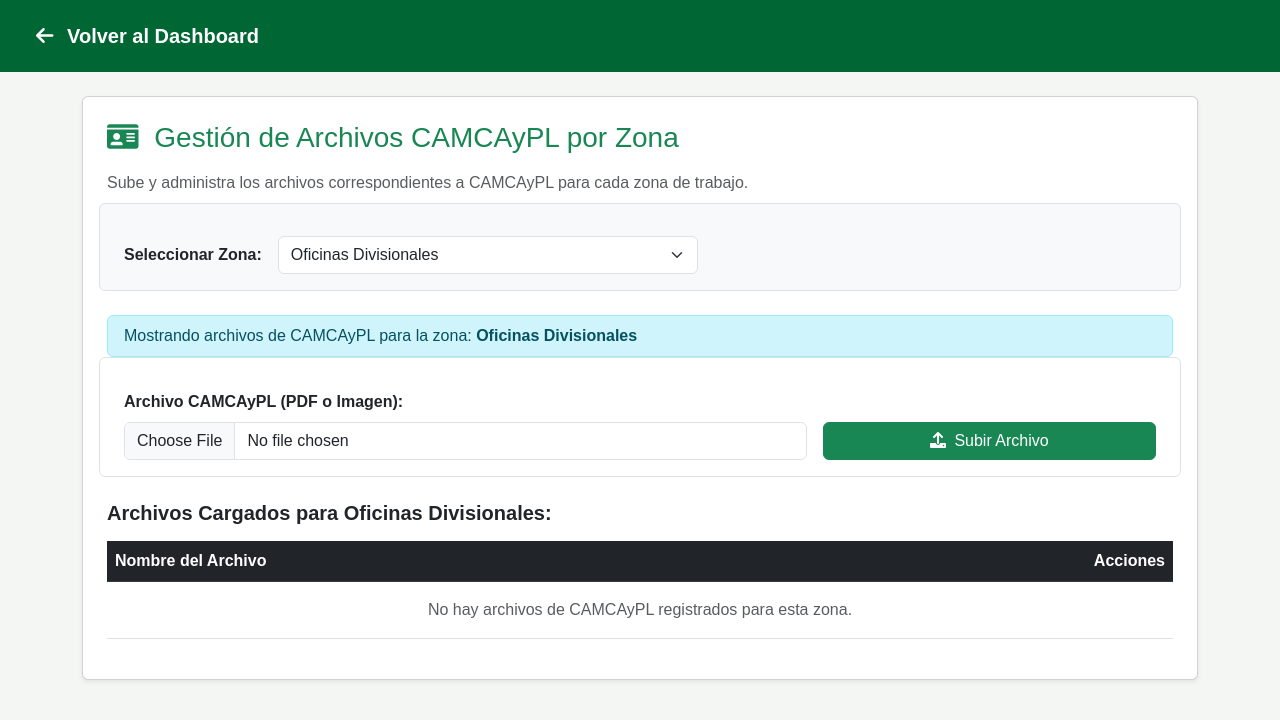
After one commit to NORMA15CFE/sistema-norma15, a Flask app: page /gestionar_camcaypl in a window 1280 px wide. The commit adds this page. Shown: the top 720 px of the page. Run offline with Flask 3, Linux system fonts and the light colour scheme; the visitor is signed in with stand-in values (Sample User, id 1); some libraries are stand-ins or nearby versions.

Commit message:
Modulo CAMCAyPL agregado y solucion de permisos publicos en Cloudinary

```diff
--- a/app.py
+++ b/app.py
@@ -151,15 +151,20 @@ class Registro(db.Model):
         return columnas[index]
 
 
+class CamcaYPlZona(db.Model):
+    __tablename__ = 'camcaypl_zona'
+    id = db.Column(db.Integer, primary_key=True, autoincrement=True)
+    zona = db.Column(db.String, nullable=False)
+    nombre_archivo = db.Column(db.String, nullable=False)
+    url_archivo = db.Column(db.String, nullable=False)
+
+
 class ReporteMensual(db.Model):
     __tablename__ = 'reportes_mensuales'
     id = db.Column(db.Integer, primary_key=True, autoincrement=True)
     alumno_co = db.Column(db.Integer, db.ForeignKey('registros.co', ondelete='CASCADE'))
     mes_anio = db.Column(db.String, nullable=False)
     nombre_archivo = db.Column(db.String, nullable=False)
-
-    def __getitem__(self, index):
-        return [self.id, self.alumno_co, self.mes_anio, self.nombre_archivo][index]
 
 
 class ReciboAlumnoMensual(db.Model):
@@ -169,9 +174,6 @@ class ReciboAlumnoMensual(db.Model):
     mes_anio = db.Column(db.String, nullable=False)
     nombre_archivo = db.Column(db.String, nullable=False)
 
-    def __getitem__(self, index):
-        return [self.id, self.alumno_co, self.mes_anio, self.nombre_archivo][index]
-
 
 class ReciboPagoMensual(db.Model):
     __tablename__ = 'recibos_pago_mensuales'
@@ -179,9 +181,6 @@ class ReciboPagoMensual(db.Model):
     alumno_co = db.Column(db.Integer, db.ForeignKey('registros.co', ondelete='CASCADE'))
     mes_anio = db.Column(db.String, nullable=False)
     nombre_archivo = db.Column(db.String, nullable=False)
-
-    def __getitem__(self, index):
-        return [self.id, self.alumno_co, self.mes_anio, self.nombre_archivo][index]
 
 
 def fecha_a_espanol(dt_obj):
@@ -407,12 +406,24 @@ def subir_archivos(co):
     for input_name, db_col in campos_archivos.items():
         file = request.files.get(input_name)
         if file and file.filename != '':
-            upload_result = cloudinary.uploader.upload(file.stream, resource_type="auto")
+            # Subida pública a Cloudinary sin error 401 y con respaldo local asegurado
+            upload_result = cloudinary.uploader.upload(
+                file.stream,
+                resource_type="auto",
+                type="upload",
+                access_mode="public"
+            )
             file_url = upload_result.get('secure_url')
+
+            file.seek(0)
+            filename_seguro = secure_filename(f"CO_{co}_{input_name}_{file.filename}")
+            filepath = os.path.join(app.config['UPLOAD_FOLDER'], filename_seguro)
+            file.save(filepath)
+
             setattr(alumno, db_col, file_url)
 
     db.session.commit()
-    flash('Archivos subidos a la nube y datos bancarios actualizados correctamente.')
+    flash('Archivos subidos exitosamente con respaldo y permisos públicos.')
     return redirect(url_for('dashboard'))
 
 
@@ -442,19 +453,12 @@ def eliminar_archivo(co, campo):
     alumno = Registro.query.get(co)
 
     if alumno:
-        url_archivo = getattr(alumno, db_col)
-        if url_archivo:
-            if not url_archivo.startswith('http'):
-                filepath = os.path.join(app.config['UPLOAD_FOLDER'], url_archivo)
-                if os.path.exists(filepath):
-                    os.remove(filepath)
-
-            setattr(alumno, db_col, None)
-            if db_col == 'archivo_clabe':
-                alumno.banco_clabe = None
-                alumno.numero_clabe = None
-            db.session.commit()
-            flash('Archivo eliminado correctamente.')
+        setattr(alumno, db_col, None)
+        if db_col == 'archivo_clabe':
+            alumno.banco_clabe = None
+            alumno.numero_clabe = None
+        db.session.commit()
+        flash('Archivo eliminado correctamente.')
 
     return redirect(url_for('dashboard'))
 
@@ -687,7 +691,6 @@ def gestionar_oficios_zona():
     archivos_zona = os.listdir(carpeta_zona) if os.path.exists(carpeta_zona) else []
     todas_las_zonas = [sec['nombre'] for sec in USUARIOS_PERMITIDOS.values()]
 
-    # Mostrar únicamente los 12 meses del año actual de forma automática
     anio_actual = datetime.now().year
     meses_disponibles = []
     for m_num in range(1, 13):
@@ -716,7 +719,12 @@ def subir_oficio_zona():
     file = request.files.get('archivo_oficio_zona')
 
     if file and file.filename != '':
-        upload_result = cloudinary.uploader.upload(file.stream, resource_type="auto")
+        upload_result = cloudinary.uploader.upload(
+            file.stream,
+            resource_type="auto",
+            type="upload",
+            access_mode="public"
+        )
 
         carpeta_zona = os.path.join('static', 'oficios_pago_zona', zona_destino)
         os.makedirs(carpeta_zona, exist_ok=True)
@@ -724,7 +732,7 @@ def subir_oficio_zona():
         file.seek(0)
         file.save(os.path.join(carpeta_zona, filename_seguro))
 
-        flash('Oficio de pago subido correctamente a la nube y registrado.')
+        flash('Oficio de pago subido correctamente con respaldo público.')
 
     return redirect(url_for('gestionar_oficios_zona', zona_seleccionada=zona_destino))
 
@@ -738,10 +746,79 @@ def eliminar_oficio_zona(zona, nombre_archivo):
     if os.path.exists(filepath):
         os.remove(filepath)
         flash('Oficio eliminado correctamente.')
-    else:
-        flash('No se encontró el archivo a eliminar.')
 
     return redirect(url_for('gestionar_oficios_zona', zona_seleccionada=zona))
+
+
+# ==========================================
+# GESTIÓN DE CAMCAYPL POR ZONA (NUEVO MÓDULO)
+# ==========================================
+@app.route('/gestionar_camcaypl', methods=['GET'])
+def gestionar_camcaypl():
+    if 'usuario' not in session:
+        return redirect(url_for('login'))
+
+    usuario_actual = session['usuario']
+    rol_usuario = session['rol']
+    zona_seleccionada = request.args.get('zona_seleccionada', 'Oficinas Divisionales' if rol_usuario == 'admin' else usuario_actual)
+
+    archivos_camcaypl = CamcaYPlZona.query.filter_by(zona=zona_seleccionada).all()
+    todas_las_zonas = [sec['nombre'] for sec in USUARIOS_PERMITIDOS.values()]
+
+    return render_template(
+        'gestionar_camcaypl.html',
+        zona_seleccionada=zona_seleccionada,
+        archivos_camcaypl=archivos_camcaypl,
+        todas_las_zonas=todas_las_zonas,
+        rol=rol_usuario,
+        usuario=usuario_actual
+    )
+
+
+@app.route('/subir_camcaypl', methods=['POST'])
+def subir_camcaypl():
+    if 'usuario' not in session:
+        return redirect(url_for('login'))
+
+    zona_destino = request.form.get('zona_destino')
+    file = request.files.get('archivo_camcaypl')
+
+    if file and file.filename != '':
+        upload_result = cloudinary.uploader.upload(
+            file.stream,
+            resource_type="auto",
+            type="upload",
+            access_mode="public"
+        )
+        file_url = upload_result.get('secure_url')
+        filename_seguro = secure_filename(file.filename)
+
+        nuevo_archivo = CamcaYPlZona(
+            zona=zona_destino,
+            nombre_archivo=filename_seguro,
+            url_archivo=file_url
+        )
+        db.session.add(nuevo_archivo)
+        db.session.commit()
+        flash('Archivo de CAMCAyPL subido correctamente a la nube.')
+
+    return redirect(url_for('gestionar_camcaypl', zona_seleccionada=zona_destino))
+
+
+@app.route('/eliminar_camcaypl/<int:id_archivo>')
+def eliminar_camcaypl(id_archivo):
+    if 'usuario' not in session:
+        return redirect(url_for('login'))
+
+    archivo = CamcaYPlZona.query.get(id_archivo)
+    if archivo:
+        zona_destino = archivo.zona
+        db.session.delete(archivo)
+        db.session.commit()
+        flash('Archivo de CAMCAyPL eliminado correctamente.')
+        return redirect(url_for('gestionar_camcaypl', zona_seleccionada=zona_destino))
+
+    return redirect(url_for('gestionar_camcaypl'))
 
 
 # ==========================================
@@ -763,7 +840,9 @@ def subir_reporte_mes(co):
     mes_anio = request.form.get('mes_anio')
     file = request.files.get('archivo_reporte')
     if file and file.filename != '' and mes_anio:
-        upload_result = cloudinary.uploader.upload(file.stream, resource_type="auto")
+        upload_result = cloudinary.uploader.upload(
+            file.stream, resource_type="auto", type="upload", access_mode="public"
+        )
         file_url = upload_result.get('secure_url')
 
         existente = ReporteMensual.query.filter_by(alumno_co=co, mes_anio=mes_anio).first()
@@ -773,7 +852,7 @@ def subir_reporte_mes(co):
             nuevo = ReporteMensual(alumno_co=co, mes_anio=mes_anio, nombre_archivo=file_url)
             db.session.add(nuevo)
         db.session.commit()
-        flash(f'Reporte de {mes_anio} subido a la nube correctamente.')
+        flash(f'Reporte de {mes_anio} subido correctamente.')
     return redirect(url_for('gestionar_reportes', co=co))
 
 
@@ -805,7 +884,9 @@ def subir_recibo_alumno_mes(co):
     mes_anio = request.form.get('mes_anio')
     file = request.files.get('archivo_recibo_alumno')
     if file and file.filename != '' and mes_anio:
-        upload_result = cloudinary.uploader.upload(file.stream, resource_type="auto")
+        upload_result = cloudinary.uploader.upload(
+            file.stream, resource_type="auto", type="upload", access_mode="public"
+        )
         file_url = upload_result.get('secure_url')
 
         existente = ReciboAlumnoMensual.query.filter_by(alumno_co=co, mes_anio=mes_anio).first()
@@ -815,7 +896,7 @@ def subir_recibo_alumno_mes(co):
             nuevo = ReciboAlumnoMensual(alumno_co=co, mes_anio=mes_anio, nombre_archivo=file_url)
             db.session.add(nuevo)
         db.session.commit()
-        flash(f'Recibo del alumno de {mes_anio} subido a la nube correctamente.')
+        flash(f'Recibo del alumno de {mes_anio} subido correctamente.')
     return redirect(url_for('gestionar_recibos_alumno', co=co))
 
 
@@ -847,7 +928,9 @@ def subir_recibo_pago_mes(co):
     mes_anio = request.form.get('mes_anio')
     file = request.files.get('archivo_recibo')
     if file and file.filename != '' and mes_anio:
-        upload_result = cloudinary.uploader.upload(file.stream, resource_type="auto")
+        upload_result = cloudinary.uploader.upload(
+            file.stream, resource_type="auto", type="upload", access_mode="public"
+        )
         file_url = upload_result.get('secure_url')
 
         existente = ReciboPagoMensual.query.filter_by(alumno_co=co, mes_anio=mes_anio).first()
@@ -857,7 +940,7 @@ def subir_recibo_pago_mes(co):
             nuevo = ReciboPagoMensual(alumno_co=co, mes_anio=mes_anio, nombre_archivo=file_url)
             db.session.add(nuevo)
         db.session.commit()
-        flash(f'Oficio de pago de {mes_anio} subido a la nube correctamente.')
+        flash(f'Oficio de pago de {mes_anio} subido correctamente.')
     return redirect(url_for('gestionar_recibos_pago', co=co))
 
 
@@ -879,11 +962,11 @@ def eliminar_recibo_pago_mes(reporte_id, co):
 @app.route('/crear_tablas_emergencia')
 def crear_tablas_emergencia():
     db.create_all()
-    return "¡Tablas creadas con éxito en la base de datos de Render!"
+    return "¡Tablas creadas con éxito en la base de datos de Render (incluyendo CAMCAyPL)!"
 
 
 # ==========================================
-# REPORTE EXCEL OFICIAL (BASADO EN PLANTILLA)
+# REPORTE EXCEL OFICIAL
 # ==========================================
 def _fecha_corta(valor):
     try:
--- /dev/null
+++ b/templates/gestionar_camcaypl.html
@@ -0,0 +1,96 @@
+<!DOCTYPE html>
+<html lang="es">
+<head>
+    <meta charset="UTF-8">
+    <title>Gestión de CAMCAyPL por Zona - CFE</title>
+    <link href="https://cdn.jsdelivr.net/npm/bootstrap@5.3.0/dist/css/bootstrap.min.css" rel="stylesheet">
+    <link rel="stylesheet" href="https://cdnjs.cloudflare.com/ajax/libs/font-awesome/6.0.0/css/all.min.css">
+    <style>
+        body { background-color: #f4f6f4; font-family: Arial, sans-serif; }
+        .navbar-cfe { background-color: #006633; color: white; }
+    </style>
+</head>
+<body>
+    <nav class="navbar navbar-expand-lg navbar-cfe px-4 py-3">
+        <div class="container-fluid">
+            <a class="navbar-brand text-white fw-bold" href="/dashboard">
+                <i class="fas fa-arrow-left me-2"></i> Volver al Dashboard
+            </a>
+        </div>
+    </nav>
+
+    <div class="container mt-4">
+        {% with messages = get_flashed_messages() %}
+          {% if messages %}
+            <div class="alert alert-success alert-dismissible fade show" role="alert">
+              {{ messages[0] }}
+              <button type="button" class="btn-close" data-bs-dismiss="alert" aria-label="Close"></button>
+            </div>
+          {% endif %}
+        {% endwith %}
+
+        <div class="card shadow-sm p-4">
+            <h3 class="mb-3 text-success"><i class="fas fa-id-card me-2"></i> Gestión de Archivos CAMCAyPL por Zona</h3>
+            <p class="text-muted mb-4">Sube y administra los archivos correspondientes a CAMCAyPL para cada zona de trabajo.</p>
+
+            <!-- Selector de Zona -->
+            <form method="GET" action="/gestionar_camcaypl" class="row g-3 align-items-center mb-4 p-3 bg-light border rounded">
+                <div class="col-md-auto">
+                    <label class="form-label fw-bold m-0">Seleccionar Zona:</label>
+                </div>
+                <div class="col-md-5">
+                    <select name="zona_seleccionada" class="form-select" onchange="this.form.submit()">
+                        {% for z in todas_las_zonas %}
+                            <option value="{{ z }}" {% if zona_seleccionada == z %}selected{% endif %}>{{ z }}</option>
+                        {% endfor %}
+                    </select>
+                </div>
+            </form>
+
+            <div class="alert alert-info py-2">
+                Mostrando archivos de CAMCAyPL para la zona: <strong>{{ zona_seleccionada }}</strong>
+            </div>
+
+            <!-- Formulario para subir archivo -->
+            <form action="/subir_camcaypl" method="POST" enctype="multipart/form-data" class="row g-3 mb-4 p-3 border rounded bg-white">
+                <input type="hidden" name="zona_destino" value="{{ zona_seleccionada }}">
+                <div class="col-md-8">
+                    <label class="form-label fw-bold">Archivo CAMCAyPL (PDF o Imagen):</label>
+                    <input type="file" class="form-control" name="archivo_camcaypl" required>
+                </div>
+                <div class="col-md-4 d-flex align-items-end">
+                    <button type="submit" class="btn btn-success w-100"><i class="fas fa-upload me-1"></i> Subir Archivo</button>
+                </div>
+            </form>
+
+            <h5 class="fw-bold mb-3">Archivos Cargados para {{ zona_seleccionada }}:</h5>
+            <div class="table-responsive">
+                <table class="table table-hover align-middle">
+                    <thead class="table-dark" style="background-color: #006633;">
+                        <tr>
+                            <th>Nombre del Archivo</th>
+                            <th class="text-end">Acciones</th>
+                        </tr>
+                    </thead>
+                    <tbody>
+                        {% for item in archivos_camcaypl %}
+                        <tr>
+                            <td><i class="fas fa-file-alt text-success me-2"></i> {{ item.nombre_archivo }}</td>
+                            <td class="text-end">
+                                <a href="{{ item.url_archivo }}" target="_blank" class="btn btn-sm btn-info text-dark me-1"><i class="fas fa-eye"></i> Ver</a>
+                                <a href="/eliminar_camcaypl/{{ item.id }}" class="btn btn-sm btn-danger" onclick="return confirm('¿Estás seguro de eliminar este archivo?');"><i class="fas fa-trash-alt"></i> Eliminar</a>
+                            </td>
+                        </tr>
+                        {% else %}
+                        <tr>
+                            <td colspan="2" class="text-center text-muted py-3">No hay archivos de CAMCAyPL registrados para esta zona.</td>
+                        </tr>
+                        {% endfor %}
+                    </tbody>
+                </table>
+            </div>
+        </div>
+    </div>
+    <script src="https://cdn.jsdelivr.net/npm/bootstrap@5.3.0/dist/js/bootstrap.bundle.min.js"></script>
+</body>
+</html>
```
Also changed, not shown: templates/dashboard.html (+9 -6 lines).
